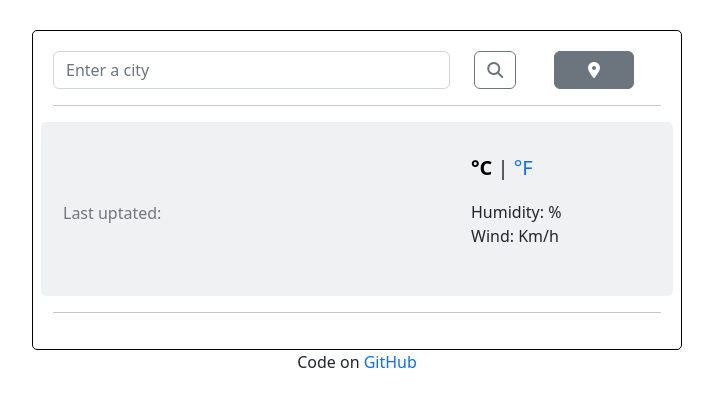
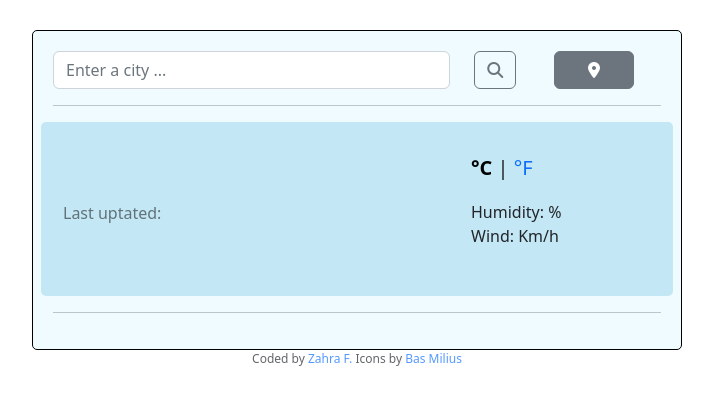
Before and after one commit to zahraf1998/weather-app, a plain HTML site: page index.html in a window 1280 px wide. Shown: the whole page, without its empty margins (283-996 px from the left). Drawn offline with nearby package versions, Linux system fonts and the light colour scheme.

Commit message:
changed colors

```diff
--- a/index.html
+++ b/index.html
@@ -26,7 +26,7 @@
             <div class="col-8">
               <input
                 type="text"
-                placeholder="Enter a city"
+                placeholder="Enter a city ..."
                 class="form-control"
                 id="search-input"
                 autocomplete="off"
@@ -76,10 +76,12 @@
       <div class="row text-center justify-content-center" id="forecast"></div>
     </div>
     <footer>
-      Code on
+      Coded by
       <a href="https://github.com/zahraf1998/weather-app" target="_blank">
-        GitHub
+        Zahra F.
       </a>
+      Icons by
+      <a href="https://github.com/basmilius" target="_blank">Bas Milius</a>
     </footer>
     <script src="src/index.js"></script>
   </body>
--- a/src/styles.css
+++ b/src/styles.css
@@ -21,8 +21,15 @@ ul {
 li {
   list-style: none;
 }
+
 button.location {
   min-width: 60%;
+}
+
+footer {
+  text-align: center;
+  font-size: 12px;
+  opacity: 0.7;
 }
 
 .container {
@@ -30,10 +37,11 @@ button.location {
   border-radius: 5px;
   max-width: 650px;
   padding: 20px;
+  background-color: #f0fbff;
 }
 
 .current-day {
-  background: #f0f1f2;
+  background: #c3e7f4;
   border-radius: 5px;
   padding: 20px 10px;
 }
@@ -83,6 +91,11 @@ button.location {
   margin-right: 5px;
 }
 
-footer {
-  text-align: center;
+.card-body {
+  background-color: #c3e7f4;
 }
+
+.card-header,
+.card-footer {
+  background-color: #a1d5e8;
+}
```
